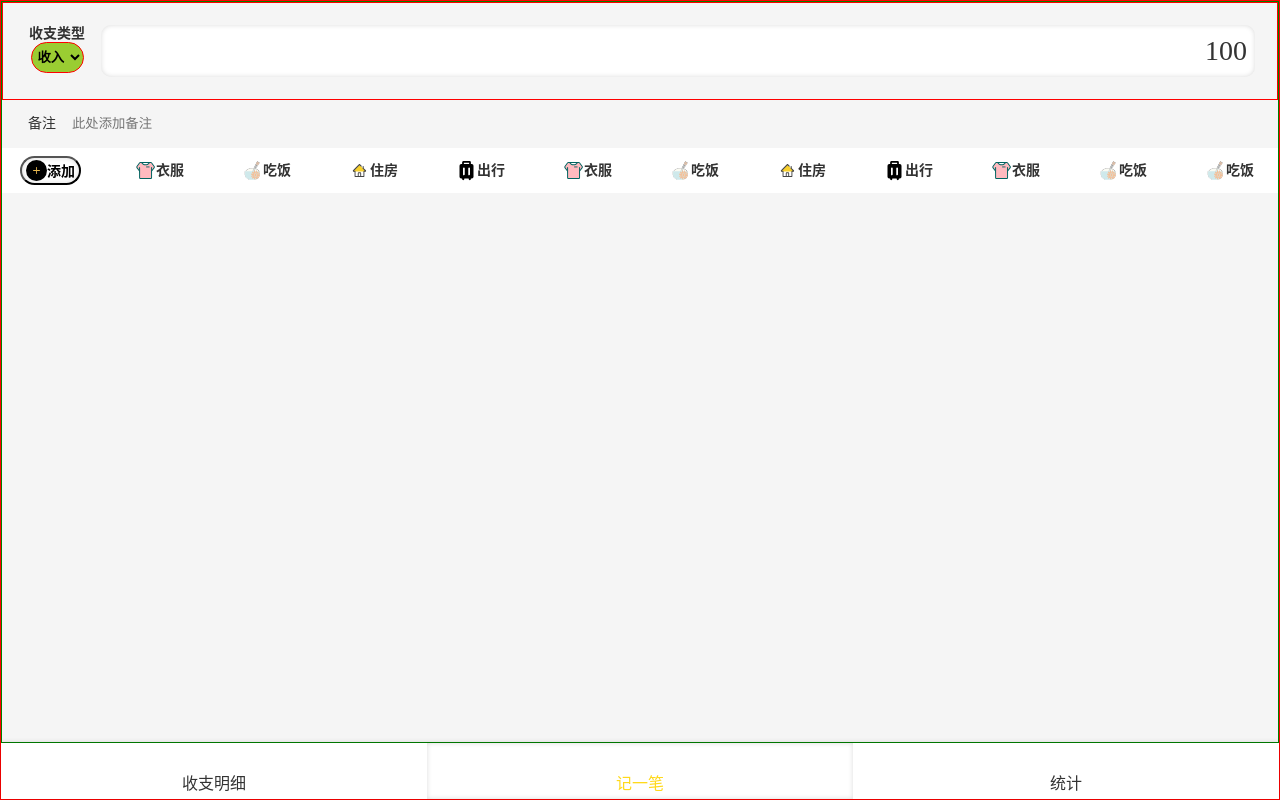
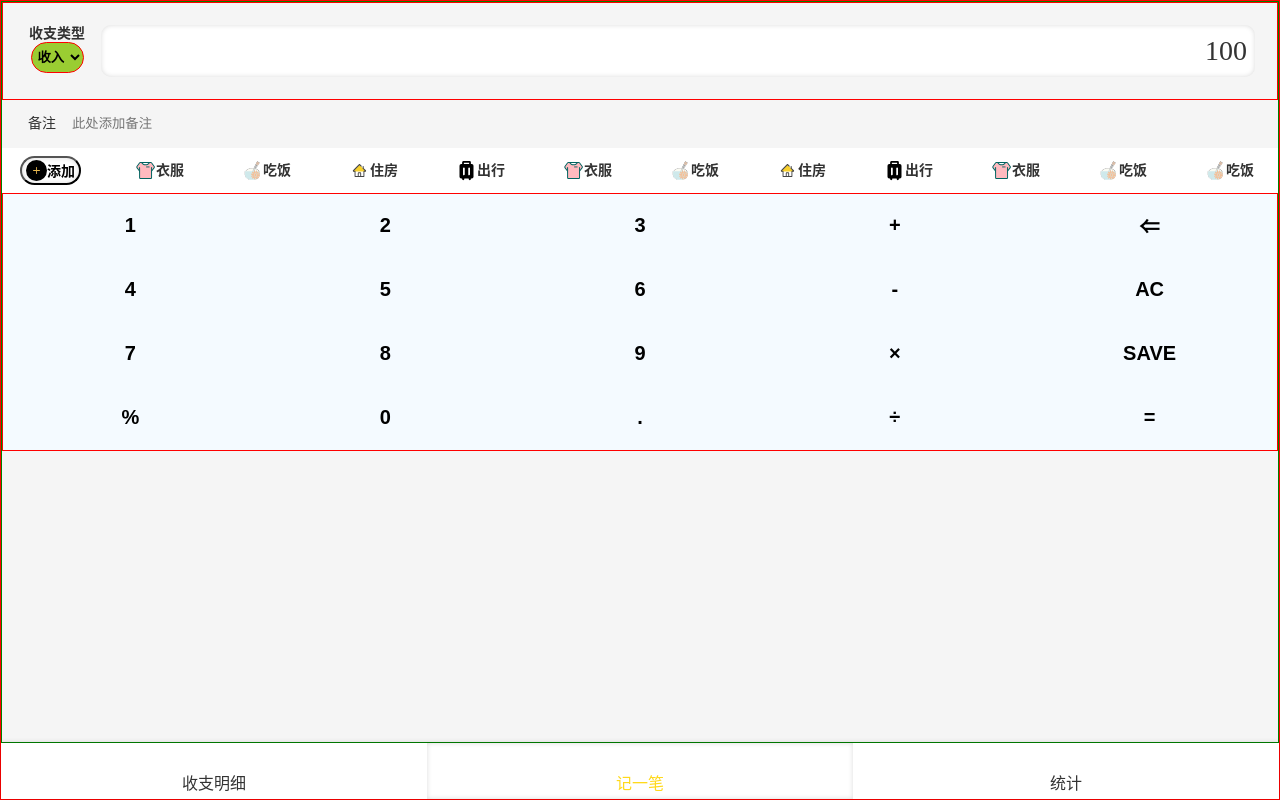
Before and after one commit to yichang8421/BitByBiter, a React app: page /#/money in a window 1280 px wide. Built offline with nearby package versions, Linux system fonts and the light colour scheme.

Commit message:
完成 CalculatorPad.tsx 样式

```diff
--- a/src/components/CalculatorOutput.tsx
+++ b/src/components/CalculatorOutput.tsx
@@ -1,13 +1,12 @@
 type Props ={
-    displayNumberPad:()=>void,
+    displayCalPad:()=>void,
     output:string
 }
 
-const CalculatorOutput = (Props:Props)=>{
+const CalculatorOutput:React.FC<Props> = (Props:Props)=>{
     return (
         <div className="output" onClick={()=> {
-            Props.displayNumberPad();
-            console.log("hello");
+            Props.displayCalPad();
         }}>
             {Props.output}
         </div>
--- a/src/index.scss
+++ b/src/index.scss
@@ -43,3 +43,9 @@ a {
     width: 1.5em;
     height: 1.5em;
 }
+
+.clearfix::after{
+    content:"";
+    display: block;
+    clear: both;
+}
--- a/src/views/Money.tsx
+++ b/src/views/Money.tsx
@@ -17,12 +17,13 @@ function Money() {
     return (
         <Layout>
             <RecordSelection
-                displayNumberPad={displayPad}
+                displayCalPad={displayPad}
                 output={"100"}
             />
             <NoteSection/>
             <TagsSelection/>
-            {displayCalculator && <CalculatorPad/>}
+            {/*{displayCalculator && <CalculatorPad/>}*/}
+            <CalculatorPad/>
         </Layout>
     );
 }
--- a/src/views/component/CalculatorPad.tsx
+++ b/src/views/component/CalculatorPad.tsx
@@ -1,17 +1,68 @@
 import React from "react";
 import styled from "styled-components";
 
-const CalculatorPadSelectionWrapper = styled.section``;
+const CalPadWrapper = styled.section`
+    display: flex;
+    flex-direction: column;
+    > .pad {
+    border:1px solid red;
+        >button{
+            margin-bottom:0;
+            background: #f4faff;
+            font-weight: bolder;
+            font-size: 20px;
+            width: 20%;
+            height: 64px;
+            float: left;
+            //background: transparent;
+            border: none;
+            display: block;
+        //&:nth-child(1) {
+        //    background: $bg;
+        //}
+        //&:nth-child(2), &:nth-child(6) {
+        //    background: darken($bg, 4%);
+        //}
+        //&:nth-child(3), &:nth-child(7), &:nth-child(11) {
+        //    background: darken($bg, 4%*2);
+        //}
+        //&:nth-child(4), &:nth-child(8), &:nth-child(12), &:nth-child(16) {
+        //    background: darken($bg, 4%*3);
+        //}
+        //&:nth-child(5), &:nth-child(9), &:nth-child(13), &:nth-child(17) {
+        //    background: darken($bg, 4%*4);
+        //}
+        //&:nth-child(10), &:nth-child(14), &:nth-child(18) {
+        //    background: darken($bg, 4%*5);
+        //}
+        //&:nth-child(15) {
+        //    background: $selected;
+        //}
+        //&:nth-child(19) {
+        //    background: darken($bg, 4%*6);
+        //}
+        //&:nth-child(20) {
+        //    background: darken($bg, 4%*7);
+        //}
+
+            &:active {
+                box-shadow: inset 0 0 5px rgba(0,0,0,0.1);
+                color:#00aeff;
+            }
+        }
+    }
+`;
 
 const CalculatorPad = () => {
-    return (<CalculatorPadSelectionWrapper>
+    return (
+        <CalPadWrapper>
         {/*<div className="result">100</div>*/}
-        <div>
+        <div className="pad clearfix">
             <button>1</button>
             <button>2</button>
             <button>3</button>
             <button>+</button>
-            <button>删除</button>
+            <button>⇐</button>
             <button>4</button>
             <button>5</button>
             <button>6</button>
@@ -21,14 +72,14 @@ const CalculatorPad = () => {
             <button>8</button>
             <button>9</button>
             <button>×</button>
-            <button>保存</button>
+            <button>SAVE</button>
             <button>%</button>
             <button>0</button>
             <button>.</button>
             <button>÷</button>
             <button>=</button>
         </div>
-    </CalculatorPadSelectionWrapper>);
+    </CalPadWrapper>);
 };
 
 export default CalculatorPad;
--- a/src/views/component/RecordSelection.tsx
+++ b/src/views/component/RecordSelection.tsx
@@ -51,7 +51,7 @@ const RecordSelectionWrapper = styled.section`
     }
 `;
 
-const RecordSelection = (Props: {displayNumberPad:()=>void,output:string})=>{
+const RecordSelection = (Props: {displayCalPad:()=>void,output:string})=>{
     return(
         <RecordSelectionWrapper>
             <label>
@@ -67,7 +67,7 @@ const RecordSelection = (Props: {displayNumberPad:()=>void,output:string})=>{
                 </select></div>
             </label>
             <CalculatorOutput
-                displayNumberPad = {Props.displayNumberPad}
+                displayCalPad = {Props.displayCalPad}
                 output = {Props.output}
             />
         </RecordSelectionWrapper>
```
